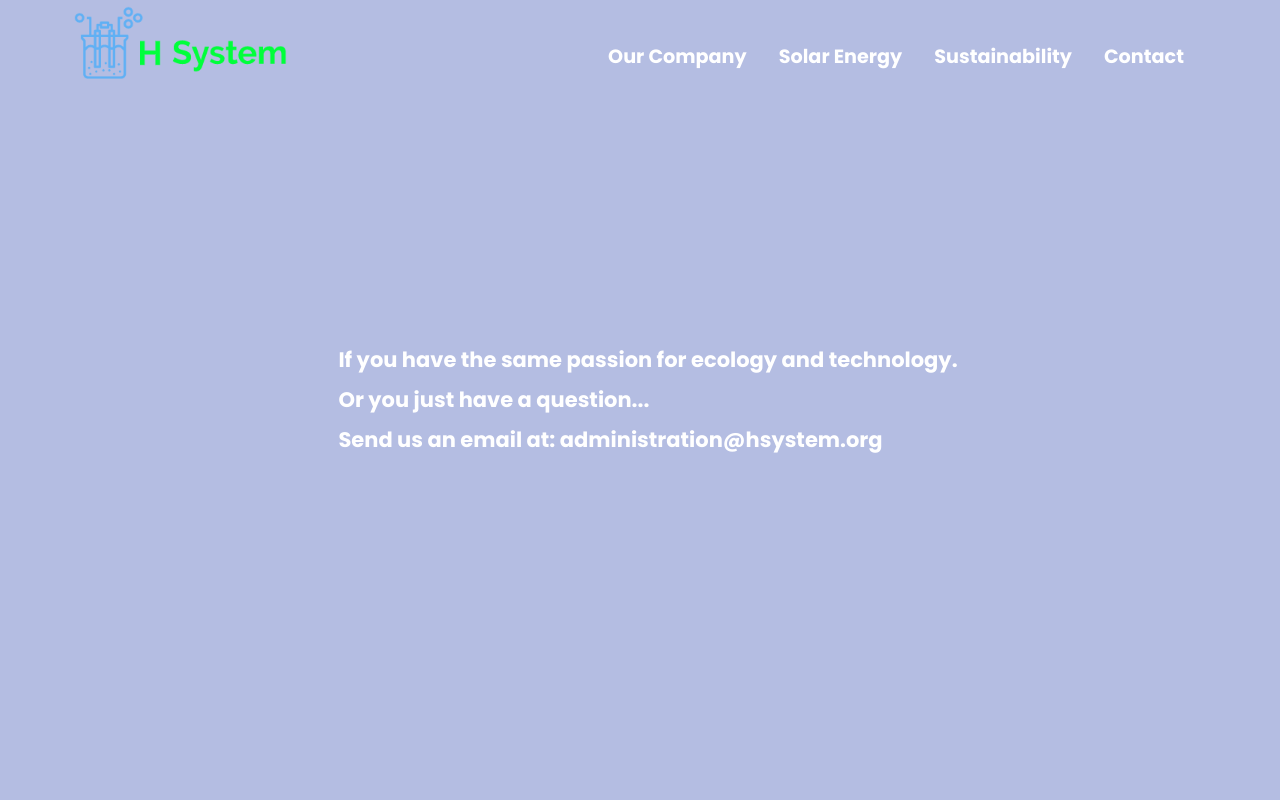
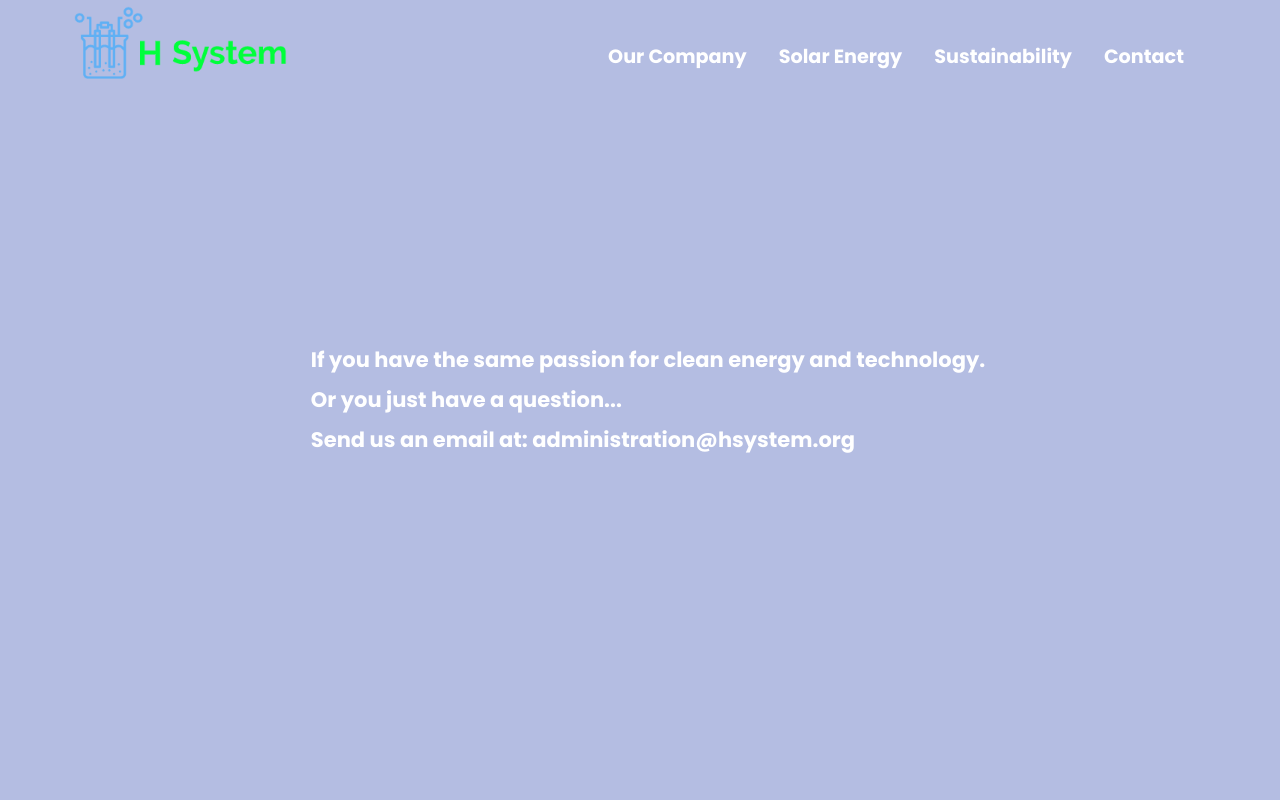
Before and after one commit to Markuss95/hsystem, a React (Create React App) app: page /contact in a window 1280 px wide. Shown: the top 800 px of the page. Built offline with nearby package versions, Linux system fonts and the light colour scheme.

Commit message:
Paragraph fix

```diff
--- a/src/pages/Contact.tsx
+++ b/src/pages/Contact.tsx
@@ -20,7 +20,7 @@ const Contact = () => {
         animate="visible"
       >
         <h2 className="contact-us-message">
-          If you have the same passion for ecology and technology.
+          If you have the same passion for clean energy and technology.
         </h2>
         <h2 className="contact-us-message"> Or you just have a question...</h2>{" "}
         <h2 className="contact-us-message">
```
